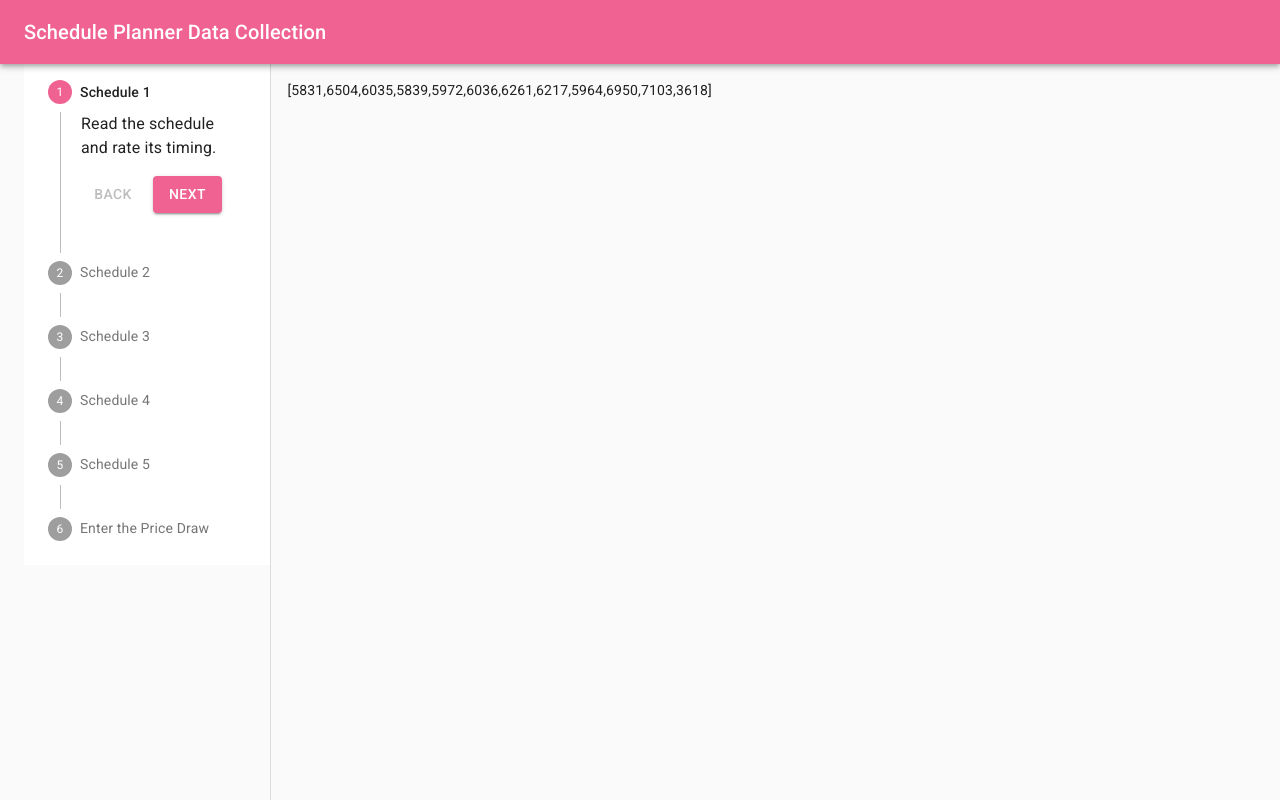
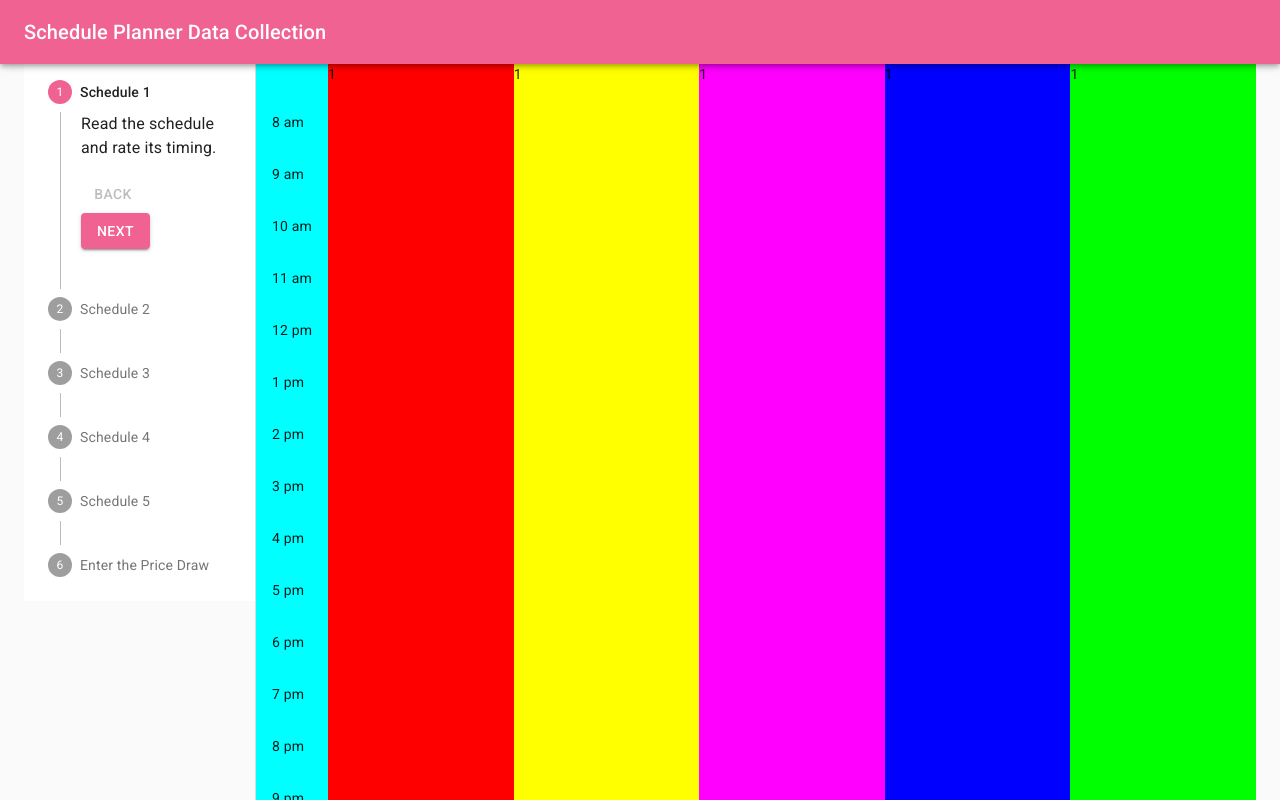
Before and after one commit to ScheduleHub/schedule-hub-data-collection, a React (Create React App) app: page / in a window 1280 px wide. Built offline with nearby package versions, Linux system fonts and the light colour scheme.

Commit message:
Add Timetable skeleton

```diff
--- a/src/components/Timetable/index.jsx
+++ b/src/components/Timetable/index.jsx
@@ -1,12 +1,48 @@
 import React from 'react';
 import PropTypes from 'prop-types';
+import { makeStyles, Box } from '@material-ui/core';
+
+const useStyles = makeStyles((theme) => ({
+  root: {
+    display: 'flex',
+    // height: 800,
+    width: 1000,
+  },
+  timeColumn: {
+    flexGrow: 1,
+  },
+  days: {
+    display: 'flex',
+    flexGrow: 1,
+  },
+  dayColumn: {
+    width: '20%',
+  },
+}));
 
 function Timetable(props) {
   const { schedule } = props;
 
+  const classes = useStyles();
+
+  const times = ['', '8 am', '9 am', '10 am', '11 am', '12 pm', '1 pm', '2 pm', '3 pm', '4 pm', '5 pm', '6 pm', '7 pm', '8 pm', '9 pm', '10 pm'];
+
   return (
     // TODO: make the actual timetable
-    <div>{JSON.stringify(schedule)}</div>
+    <div className={classes.root}>
+      <Box style={{ backgroundColor: '#0ff' }}>
+        {times.map((value) => (
+          <Box p={2}>{value}</Box>
+        ))}
+      </Box>
+      <Box className={classes.days} style={{ backgroundColor: '#f00' }}>
+        <Box height="100%" width="20%" classes={classes.dayColumn} style={{ backgroundColor: '#f00' }}>1</Box>
+        <Box height="100%" width="20%" classes={classes.dayColumn} style={{ backgroundColor: '#ff0' }}>1</Box>
+        <Box height="100%" width="20%" classes={classes.dayColumn} style={{ backgroundColor: '#f0f' }}>1</Box>
+        <Box height="100%" width="20%" classes={classes.dayColumn} style={{ backgroundColor: '#00f' }}>1</Box>
+        <Box height="100%" width="20%" classes={classes.dayColumn} style={{ backgroundColor: '#0f0' }}>1</Box>
+      </Box>
+    </div>
   );
 }
 
--- a/src/schedule-page/index.jsx
+++ b/src/schedule-page/index.jsx
@@ -15,14 +15,11 @@ import {
   StepConnector,
   StepContent,
   StepLabel,
-  Tab,
-  Tabs,
   ThemeProvider,
   Toolbar,
   Typography,
   createMuiTheme,
   makeStyles,
-  withStyles,
   Step,
 } from '@material-ui/core';
 import { blue, pink } from '@material-ui/core/colors';
@@ -43,7 +40,7 @@ const useStyles = makeStyles((theme) => ({
     display: 'flex',
     flexDirection: 'row',
     flexGrow: 1,
-    overflowX: 'auto',
+    overflow: 'scroll',
   },
   instrModal: {
     alignItems: 'center',
@@ -64,7 +61,7 @@ const useStyles = makeStyles((theme) => ({
     alignSelf: 'flex-start',
     paddingBottom: theme.spacing(2),
     paddingTop: theme.spacing(2),
-    width: '20%',
+    width: '25%',
   },
   verticalStepperButton: {
     marginRight: theme.spacing(1),
@@ -137,9 +134,6 @@ function SchedulePage() {
 
   const closeInstrModal = () => setInstrModalOpen(false);
 
-
-  const handelTabChange = (_event, newValue) => setSelectedSchedIndex(newValue);
-
   const handleBackClick = () => setSelectedSchedIndex((prevSelected) => prevSelected - 1);
 
   const handleNextClick = () => setSelectedSchedIndex((prevSelected) => prevSelected + 1);
@@ -179,21 +173,9 @@ function SchedulePage() {
           <Toolbar>
             <Typography variant="h6">Schedule Planner Data Collection</Typography>
           </Toolbar>
-          {/* <Hidden smUp>
-            <HorizontalTabs
-            value={selectedSchedIndex}
-            onChange={handelTabChange}
-            variant="scrollable"
-            scrollButtons="auto"
-            className={classes.horizontalTabs}
-            >
-            {createSchedTabs()}
-            </HorizontalTabs>
-          </Hidden> */}
         </AppBar>
 
         <Container maxWidth="xl" className={classes.contents}>
-          <div className={classes.contents}>
           <Hidden smDown>
             <Stepper
               activeStep={selectedSchedIndex}
@@ -212,14 +194,12 @@ function SchedulePage() {
             </Stepper>
             <Divider orientation="vertical" />
           </Hidden>
-
-            <Box p={2}>
+          <Box>
+            {/* TODO: fix padding on phones */}
             {schedules.map((value, index) => (selectedSchedIndex === index && (
               <Timetable key={value.id} schedule={value.schedule} />
             )))}
           </Box>
-
-          </div>
         </Container>
 
         <Hidden mdUp>
@@ -230,13 +210,17 @@ function SchedulePage() {
             className={classes.mobileStepper}
             activeStep={selectedSchedIndex}
             nextButton={(
-              <Button size="medium">
+              <Button size="medium" onClick={handleNextClick}>
                 Next
                 <KeyboardArrowRight />
               </Button>
             )}
             backButton={(
-              <Button size="medium">
+              <Button
+                size="medium"
+                onClick={handleBackClick}
+                disabled={selectedSchedIndex === 0}
+              >
                 <KeyboardArrowLeft />
                 Back
               </Button>
```
Lines whose indentation alone changed are shown as unchanged.
